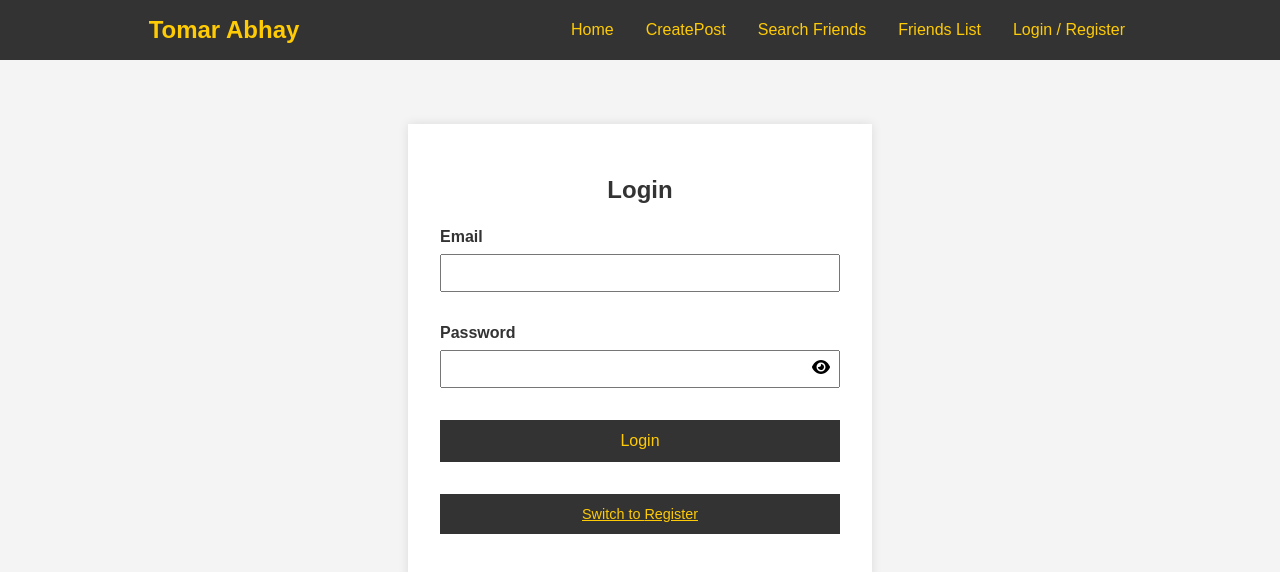
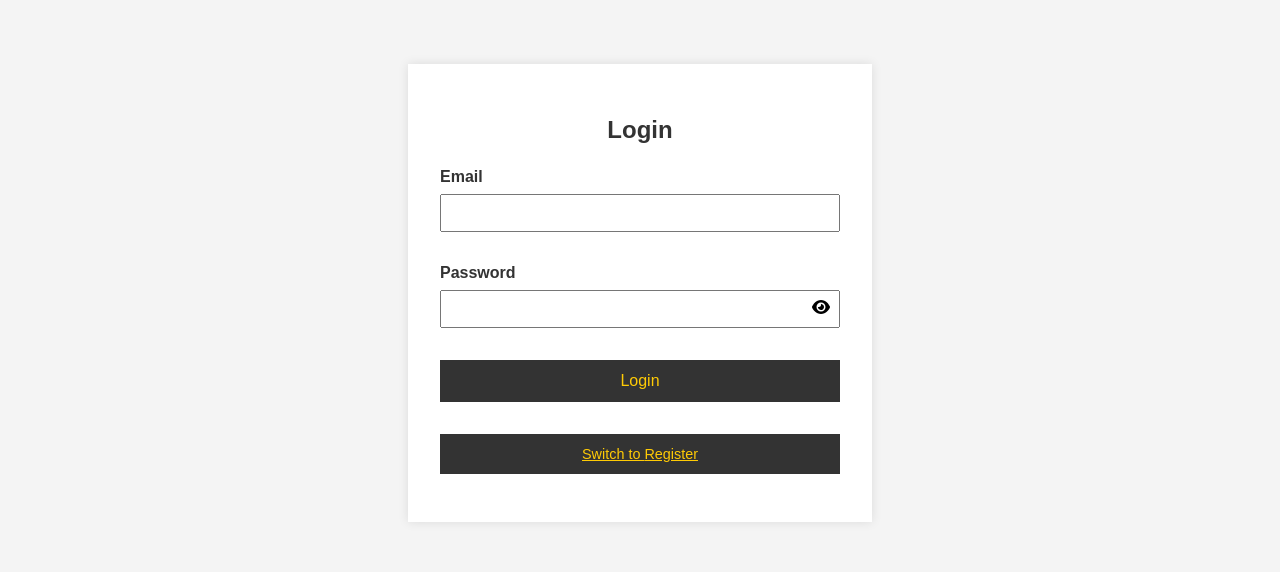
Before and after one commit to TomarAbhay04/Blog_WebApp, a React (Vite) app in the folder frontend/: page /auth in a window 1280 px wide. Shown: the top 572 px of the page. Built offline with nearby package versions, Linux system fonts and the light colour scheme.

Commit message:
App.jsx changed

```diff
--- a/frontend/src/App.jsx
+++ b/frontend/src/App.jsx
@@ -1,6 +1,6 @@
 // src/App.jsx
 import React from "react";
-import { BrowserRouter as Router, Route, Routes } from "react-router-dom";
+import { BrowserRouter as Router, Route, Routes, useLocation } from "react-router-dom";
 import Navbar from "./components/Navbar";
 import Home from "./pages/Home";
 import AuthPage from "./pages/AuthPage";
@@ -16,7 +16,19 @@ function App() {
   return (
     <AuthProvider>
       <Router>
-        <Navbar />
+        <AppRoutes />
+      </Router>
+    </AuthProvider>
+  );
+}
+
+function AppRoutes() {
+  const location = useLocation();
+  const showNavbar = !['/auth'].includes(location.pathname);
+
+  return (
+    <>
+      {showNavbar && <Navbar />}
       <div className="container">
         <Routes>
           <Route path="/auth" element={<AuthPage />} />
@@ -63,8 +75,7 @@ function App() {
           <Route path="*" element={<h1>Not Found</h1>} />
         </Routes>
       </div>
-      </Router>
-    </AuthProvider>
+    </>
   );
 }
 
```
Lines whose indentation alone changed are shown as unchanged.
